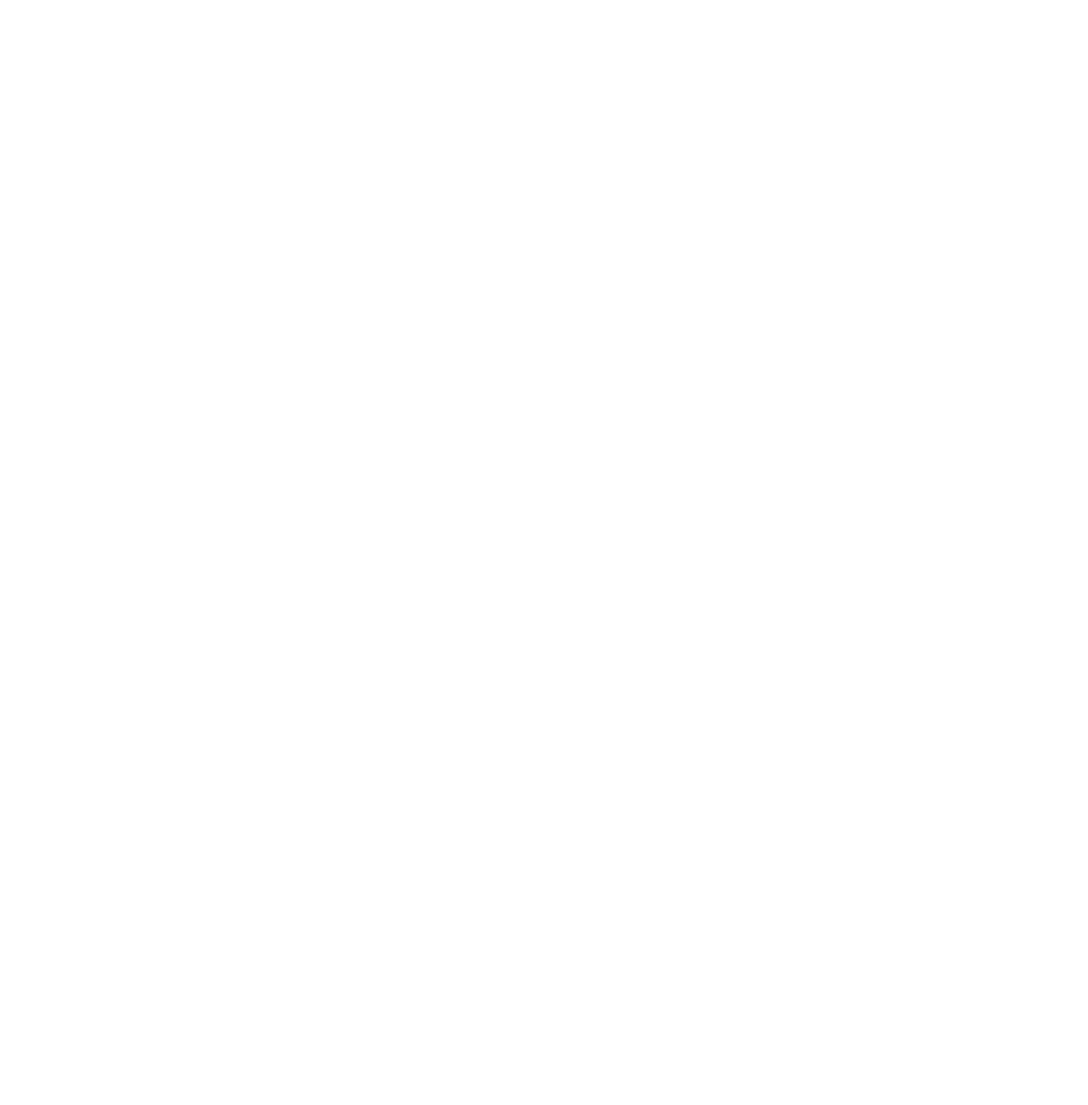
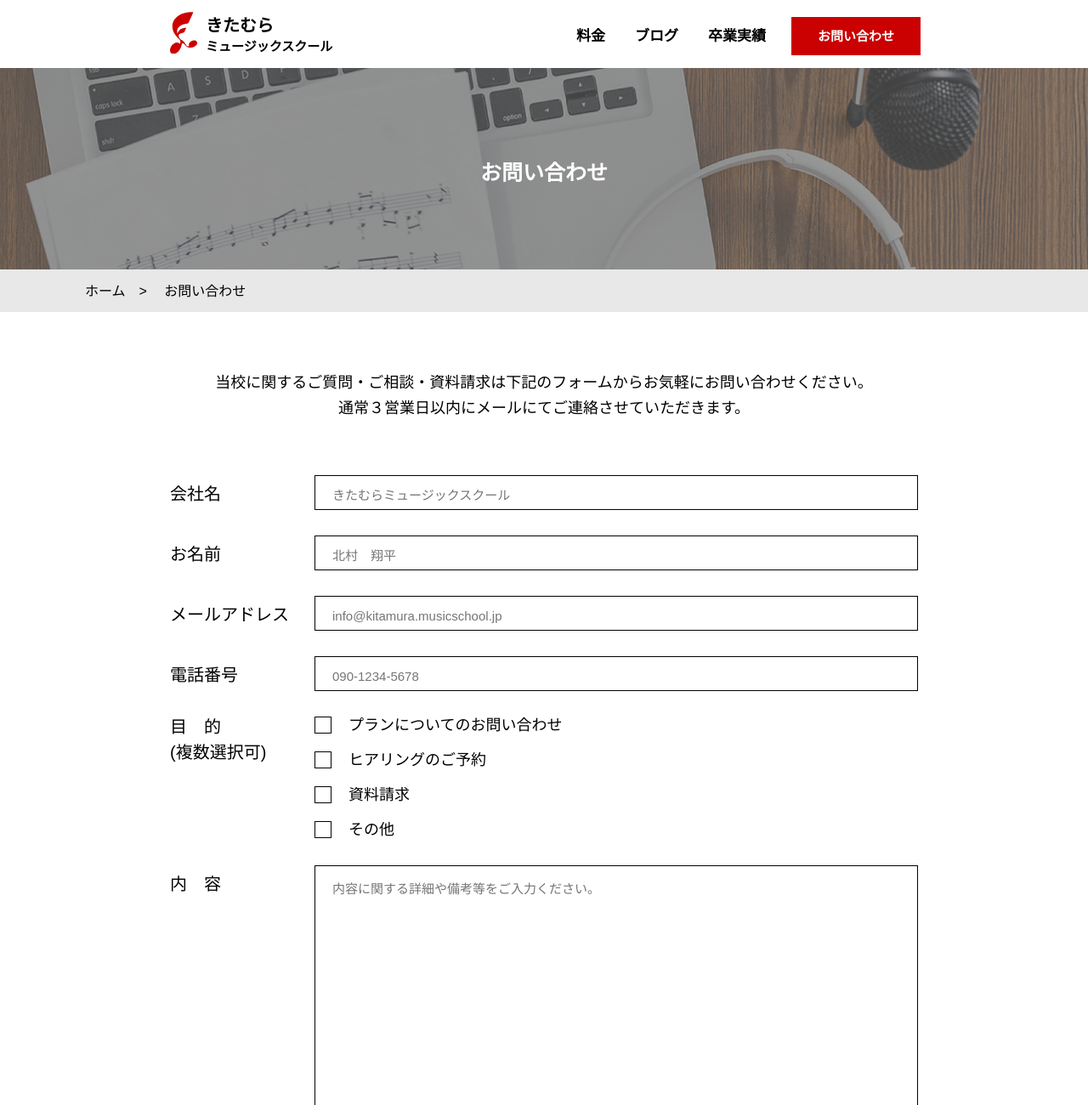
Before and after one commit to orange5dog3/middleclass-upper, a plain HTML site: page contact_form.html in a window 1280 px wide. Shown: the top 1300 px of the page at 85% size. Before the commit the page ends 800 px from the top, so only its background shows below. Drawn offline with nearby package versions, Linux system fonts and the light colour scheme.

Commit message:
contact pc

```diff
--- a/contact_form.html
+++ b/contact_form.html
@@ -0,0 +1,203 @@
+<!DOCTYPE html>
+<html lang="ja">
+    <head>
+        <meta charset="UTF-8">
+        <meta name="viewport" content="width=device-width, initial-scale=1.0">
+        <title>きたむらミュージックスクール</title>
+
+        <meta property="og:title" content="きたむらミュージック | 永遠も。瞬間も。あなたと共に。">
+        <meta property="og:type" content="website">
+        <meta property="og:url" content="https://orange-david.com/middle-class-upper/">
+        <link rel="canonical" href="https://orange-david.com/middle-class-upper/">
+        <!-- <meta property="og:image" content="　　　"> -->
+        <meta property="og:site_name" content="きたむらミュージックスクール">
+        <!-- <meta property="og:description" content="　　　"> -->
+
+        <link rel="stylesheet" href="https://cdnjs.cloudflare.com/ajax/libs/font-awesome/6.5.2/css/all.min.css" integrity="sha512-SnH5WK+bZxgPHs44uWIX+LLJAJ9/2PkPKZ5QiAj6Ta86w+fsb2TkcmfRyVX3pBnMFcV7oQPJkl9QevSCWr3W6A==" crossorigin="anonymous" referrerpolicy="no-referrer" />
+        <link rel="stylesheet" type="text/css" href="css/style.css">
+    </head>
+    <body>
+		<div id="container">
+			<header class="header">
+                <div class="header__title">
+                    <h1>
+                        <a href="#" class="header__title-link">
+                            <div class="header__title-text">
+                              きたむら<br class="sp_none"><span>ミュージックスクール</span>
+                            </div>
+                        </a>
+                    </h1>
+                </div>
+                <div class="header__nav sp_none">
+                    <nav>
+                        <ul>
+                            <li><a href="price" class="header__nav-link">料金</a></li>
+                            <li><a href="blog" class="header__nav-link">ブログ</a></li>
+                            <li><a href="result" class="header__nav-link">卒業実績</a></li>
+                            <li><a href="contact" class="c-btn btn-header">お問い合わせ</a></li>
+                        </ul>
+                    </nav>
+                </div>
+                <!-- hamburger menu -->
+                <button id="hamburger-block" class="hamburger hamburger-trigger pc_none">
+                    <span class="hamburger-line"></span>
+                </button>
+
+                <div class="hamburger-menu pc_none">
+                    <nav>
+                        <ul>
+                            <li><a href="price">料金</a></li>
+                            <li><a href="blog">ブログ</a></li>
+                            <li><a href="result">卒業実績</a></li>
+                        </ul>
+                    </nav>
+                </div>
+
+                <div id="hamburger-bg" class="hamburger-bg hamburger-trigger pc_none"></div>
+
+            </header>
+		    <main class="contact-form">
+                <section class="contact-form__view c-view">
+                    <div class="contact-form__view-image c-view-image">
+                        <picture>
+                            <source srcset="image/contact/image_contact_about.png" media="(min-width: 768px)">
+                            <img src="image/contact/image_contact_about_sp.png" alt="プラン">
+                        </picture>
+                    </div>
+                    <div class="contact-form__view-text c-view-text">
+                        <h2>お問い合わせ</h2>
+                    </div>
+                </section>
+                <section class="contact-form__band c-band">
+                    <h2 class="c-band-text">ホーム&emsp;>&emsp;&nbsp;お問い合わせ</h2>
+                </section>
+
+                <div class="inner">
+
+                    <div class="contact-form-text c-text-center">
+                        <p>
+                            当校に関するご質問・ご相談・資料請求は下記のフォームからお気軽にお問い合わせください。<br>
+                            通常３営業日以内にメールにてご連絡させていただきます。
+                        </p>
+                    </div>
+
+                    <section class="contact-form-items form__items">
+                        <form>
+                            <!-- 会社名 -->
+                            <div class="form__items-company form__items-flex">
+                                <div class="form__items-left">
+                                    <label for="company">会社名</label>
+                                </div>
+                                <div class="form__items-right">
+                                    <input type="text" id="company" name="company" placeholder="きたむらミュージックスクール">
+                                </div>
+                            </div>
+
+                            <!-- お名前 -->
+                            <div class="form__items-name form__items-flex">
+                                <div class="form__items-left">
+                                    <label for="name">お名前</label>
+                                </div>
+                                <div class="form__items-right">
+                                    <input type="text" id="name" name="name" placeholder="北村　翔平">
+                                </div>
+                            </div>
+
+                            <!-- メールアドレス -->
+                            <div class="form__items-email form__items-flex">
+                                <div class="form__items-left">
+                                    <label for="email">メールアドレス</label>
+                                </div>
+                                <div class="form__items-right">
+                                    <input type="email" id="email" name="email" placeholder="info@kitamura.musicschool.jp">
+                                </div>
+                            </div>
+
+                            <!-- 電話番号 -->
+                            <div class="form__items-tel form__items-flex">
+                                <div class="form__items-left">
+                                    <label for="tel">電話番号</label>
+                                </div>
+                                <div class="form__items-right">
+                                    <input type="tel" id="tel" name="tel" placeholder="090-1234-5678">
+                                </div>
+                            </div>
+
+                            <!-- 質問 -->
+                            <div class="form__items-question form__items-flex">
+                                <div class="form__items-left">
+                                    <label>
+                                        目&emsp;的<br>
+                                        <span class="inline">(複数選択可)</span>
+                                    </label>
+                                </div>
+                                <div class="form__items-right">
+                                    <div class="form__items-checkbox">
+                                        <label>
+                                            <input type="checkbox" name="question" value="プランについてのお問い合わせ">
+                                            <span>プランについてのお問い合わせ</span>
+                                        </label>
+                                        <label>
+                                            <input type="checkbox" name="question" value="ヒアリングのご予約">
+                                            <span>ヒアリングのご予約</span>
+                                        </label>
+                                        <label>
+                                            <input type="checkbox" name="question" value="資料請求">
+                                            <span>資料請求</span>
+                                        </label>
+                                        <label>
+                                            <input type="checkbox" name="question" value="その他">
+                                            <span>その他</span>
+                                        </label>
+                                    </div>
+                                </div>
+                            </div>
+
+                            <!-- 内容 -->
+                            <div class="form__items-content form__items-flex">
+                                <div class="form__items-left">
+                                    <label for="contact-content">内&emsp;容</label>
+                                </div>
+                                <div class="form__items-right">
+                                    <textarea name="contact-content" id="contact-content" placeholder="内容に関する詳細や備考等をご入力ください。"></textarea>
+                                </div>
+                            </div>
+
+                            <!-- 送信ボタン -->
+                            <button type="submit" class="c-btn btn-contact-form c-text-center">送信</button>
+                        </form>
+
+                    </section>
+
+                </div>
+
+            </main>
+		    <footer class="footer c-bg-red c-text-center">
+                <div class="footer__nav">
+                    <ul>
+                        <li><a href="#">ホーム</a></li>
+                        <li><a href="price">料金</a></li>
+                        <li><a href="blog">ブログ</a></li>
+                        <li><a href="result">卒業実績</a></li>
+                    </ul>
+                </div>
+                <div class="footer__logo">
+                    <img src="image/top/logo_top_footer.svg" alt="きたむらミュージックスクール">
+                </div>
+                <div class="footer__copyright">
+                    <p>Copyright © 0000 KITAMURA music school Inc. All Rights</p>
+                </div>
+                <div class="footer__sns">
+                    <ul>
+                        <li><a href="#"><img src="image/top/logo_footer-twitter.svg" alt="Twitter"></a></li>
+                        <li><a href="#"><img src="image/top/logo_footer-facebook.svg" alt="Facebook"></a></li>
+                        <li><a href="#"><img src="image/top/logo_footer-youtube.svg" alt="YouTube"></a></li>
+                        <li><a href="#"><img src="image/top/logo_footer-instagram.svg" alt="Instagram"></a></li>
+                    </ul>
+                </div>
+            </footer>
+		</div>
+        <script src="https://ajax.googleapis.com/ajax/libs/jquery/3.7.1/jquery.min.js"></script>
+        <script src="js/main.js"></script>
+    </body>
+</html>
--- /dev/null
+++ b/scss/object/project/_contact-form.scss
@@ -0,0 +1,168 @@
+.contact-form-text {
+    margin-top: 6.8rem;
+    p {
+        @include text-style(1.8rem, calc(30/18));
+        font-weight: 500;
+        // @include sp {
+        //     @include text-style(1.6rem, calc(30/16));
+        // }
+    }
+}
+
+//構造の決定
+
+.contact-form-items {
+    margin-top: 6.4rem;
+
+    form {
+        display: flex;
+        flex-direction: column;
+        gap: 3rem;
+    }
+
+}
+
+.form__items-flex {
+    display: flex;
+    align-items: center;
+}
+
+.form__items-left {
+    width: 17rem;
+}
+
+.form__items-right {
+    flex: 1;
+}
+
+// 文字大きさ決定
+.form__items-company,
+.form__items-name,
+.form__items-email,
+.form__items-tel,
+.form__items-content {
+    label {
+        @include text-style(2rem, calc(33/20));
+        font-weight: 500;
+    }
+    input,
+    textarea {
+        @include text-style(1.5rem, calc(33/15));
+        font-weight: 500;
+    }
+}
+
+.form__items-question {
+    label {
+        @include text-style(2rem, calc(30/20));
+        font-weight: 500;
+    }
+
+
+}
+
+// 枠組み
+.form__items-company,
+.form__items-name,
+.form__items-email,
+.form__items-tel,
+.form__items-content {
+    .form__items-right {
+        border: 0.05rem solid $color-text;
+        padding-top: 0.6rem;
+        padding-left: 2rem;
+        cursor: pointer;
+
+        input {
+            width: 100%;
+        }
+
+
+    }
+}
+
+// 左微調整
+.form__items-left {
+    padding-top: 0.3rem;
+}
+
+
+// 質問の枠組み
+.form__items-question {
+    align-items: flex-start;
+    margin-top: -0.6rem;
+    .form__items-right {
+        span {
+            @include text-style(1.8rem, calc(30/18));
+            text-align: left;
+            font-weight: 500;
+        }
+    }
+}
+
+    // checkbox
+.form__items-checkbox {
+    display: flex;
+    flex-direction: column;
+    align-items: flex-start;
+    gap: 1rem;
+
+    label {
+    cursor: pointer;
+    }
+
+    input[type="checkbox"] {
+        display: none;
+    }
+
+    span {
+        position: relative;
+        padding-left: 4rem;
+    }
+
+    span::before {
+        content: '';
+        position: absolute;
+        left: 0;
+        top: 50%;
+        transform: translateY(-50%);
+        width: 2rem;
+        height: 2rem;
+        border: 0.05rem solid $color-text;
+    }
+
+    input[type="checkbox"]:checked + span::after {
+        content: '\f00c';
+        font-family: 'Font Awesome 6 Free';
+        font-weight: 900;
+        position: absolute;
+        left: 0.3rem;
+        top: 50%;
+        transform: translateY(-50%);
+    }
+}
+
+// 内容の枠組み
+.form__items-content {
+    align-items: flex-start;
+    .form__items-right {
+        margin-top: -0.3rem;
+        padding-top: 1rem;
+
+        textarea {
+            width: 100%;
+            height: 29rem;
+            resize: vertical;
+        }
+    }
+}
+
+
+// 送信ボタン
+.btn-contact-form {
+    margin: 2rem auto 10rem;
+    width: 25rem;
+    height: 5rem;
+    @include text-style(2.5rem, calc(33/25));
+
+}
--- a/scss/style.scss
+++ b/scss/style.scss
@@ -33,6 +33,7 @@
 @import "object/project/top-contact";
 
 @import "object/project/plan";
+@import "object/project/contact-form";
 
 @import "object/project/result-list";
 @import "object/project/result-details";
```
Also changed, not shown: css/style.css, image/contact/image_contact_about.png (added), image/contact/image_contact_about_sp.png (added), デザインカンプ/contact_form –sp1.jpg (added), デザインカンプ/contact_form.jpg (added), 1 other file.
